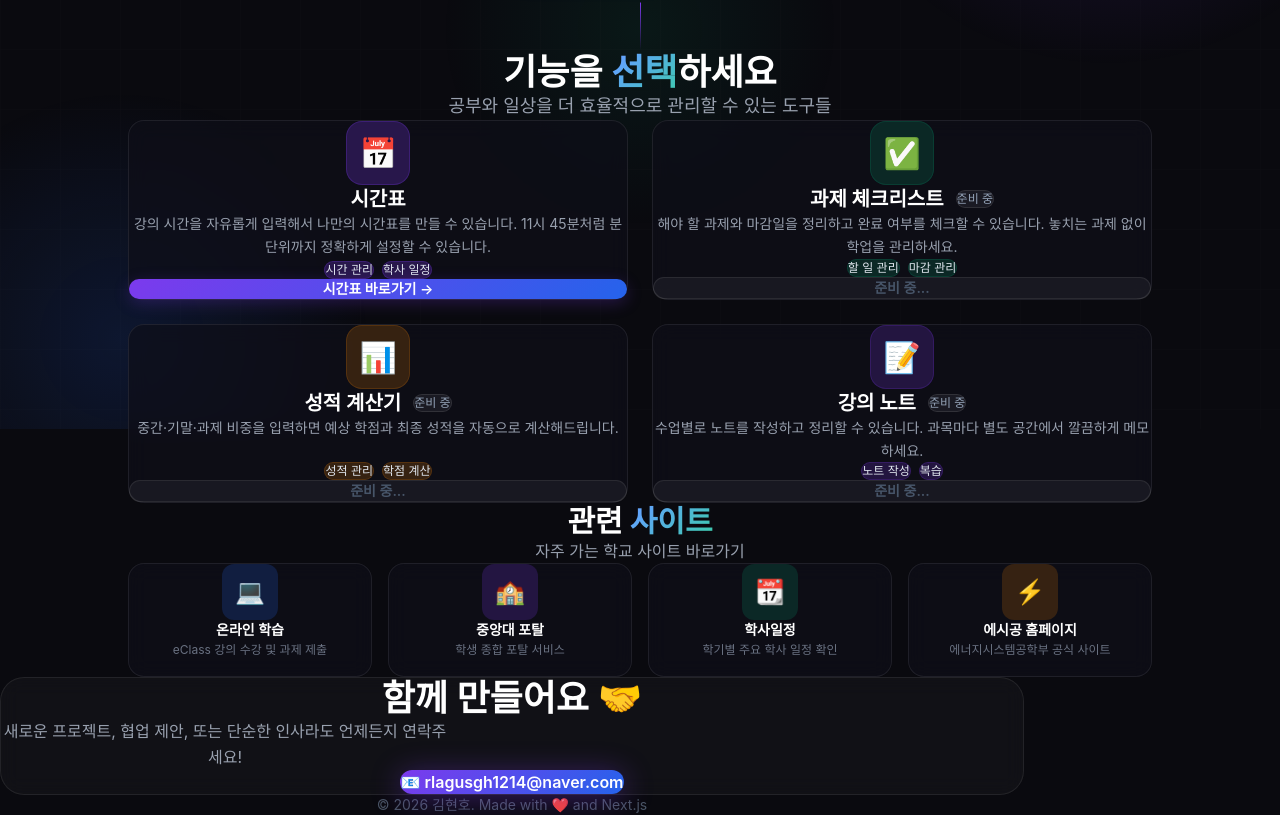
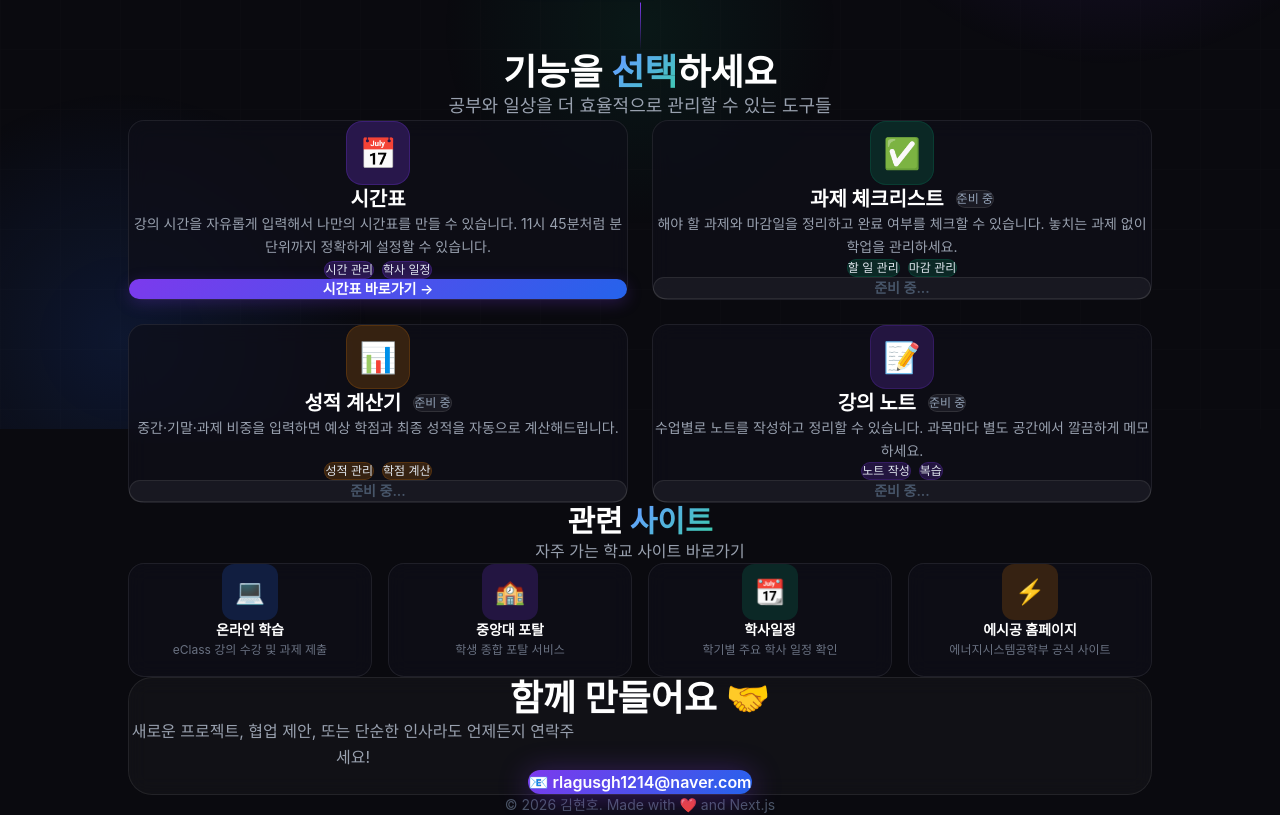
Before and after one commit to hunho9812-prog/hyeonho, a Next.js app: page / in a window 1280 px wide. Shown: the part 371-1186 px from the top of the page. Built offline with nearby package versions, Linux system fonts and the light colour scheme.

Commit message:
fix: Contact 섹션 가운데 정렬 (Hero·Features와 동일 방식)
https://claude.ai/code/session_01LLt2sVxuAUePZQUyyH8s4L

```diff
--- a/components/Contact.tsx
+++ b/components/Contact.tsx
@@ -1,7 +1,7 @@
 export default function Contact() {
   return (
-    <section id="contact" className="py-32 px-6">
-      <div className="max-w-5xl mx-auto">
+    <section id="contact" className="py-32 px-6 flex flex-col items-center">
+      <div className="w-full" style={{ maxWidth: "64rem" }}>
         <div className="glass-card rounded-3xl p-12 text-center">
           <h2 className="text-4xl font-bold text-white mb-4">
             함께 만들어요 🤝
```
